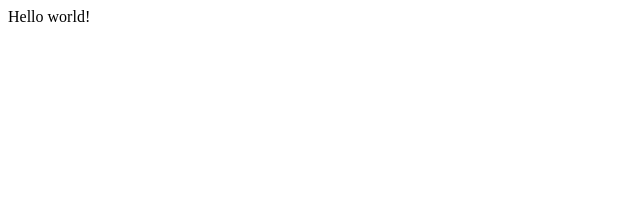
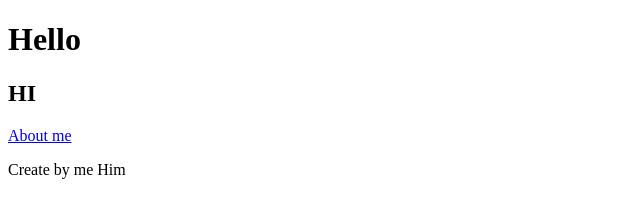
Before and after one commit to yannyyss/gatsby-bootcamp, a Gatsby site: page / in a window 1280 px wide. Shown: the whole page, without its empty margins (0-640 px from the left). Built offline with nearby package versions, Linux system fonts and the light colour scheme; Gatsby itself is replaced by a stand-in of ours.

Commit message:
layout and some views added, footer graphql

```diff
--- a/gatsby-config.js
+++ b/gatsby-config.js
@@ -6,5 +6,9 @@
 
 module.exports = {
   /* Your site config here */
+  siteMetadata: {
+    title: `Title`,
+    author: `Him`,
+  },
   plugins: [],
 }
--- /dev/null
+++ b/src/components/footer.js
@@ -0,0 +1,21 @@
+import React from 'react'
+import { graphql, useStaticQuery } from 'gatsby'
+
+const Footer = () => {
+    const data = useStaticQuery(graphql`
+        query {
+            site {
+                siteMetadata {
+                    author
+                }
+            }
+        }
+    `)
+    return(
+        <footer>
+            <p>Create by me {data.site.siteMetadata.author}</p>
+        </footer>
+    )
+}
+
+export default Footer
--- /dev/null
+++ b/src/layout/layout.js
@@ -0,0 +1,13 @@
+import React from 'react'
+import Footer from '../components/footer'
+
+const Layout = (props) => {
+    return (
+        <div>
+            {props.children}
+            <Footer/>
+        </div>
+    )
+}
+
+export default Layout
--- a/src/pages/index.js
+++ b/src/pages/index.js
@@ -1,5 +1,17 @@
 import React from "react"
+import { Link } from 'gatsby'
+import Layout from '../layout/layout'
 
-export default function Home() {
-  return <div>Hello world!</div>
+const IndexPage = () => {
+  return (
+    <div>
+      <Layout>
+        <h1>Hello</h1>
+        <h2>HI</h2>
+        <Link to="/about">About me</Link>
+      </Layout>
+    </div>
+  )
 }
+
+export default IndexPage
```
Also changed, not shown: src/pages/about.js (added, +14 -0 lines), src/pages/blog.js (added, +12 -0 lines), src/pages/contact.js (added, +14 -0 lines), 1 other file.
